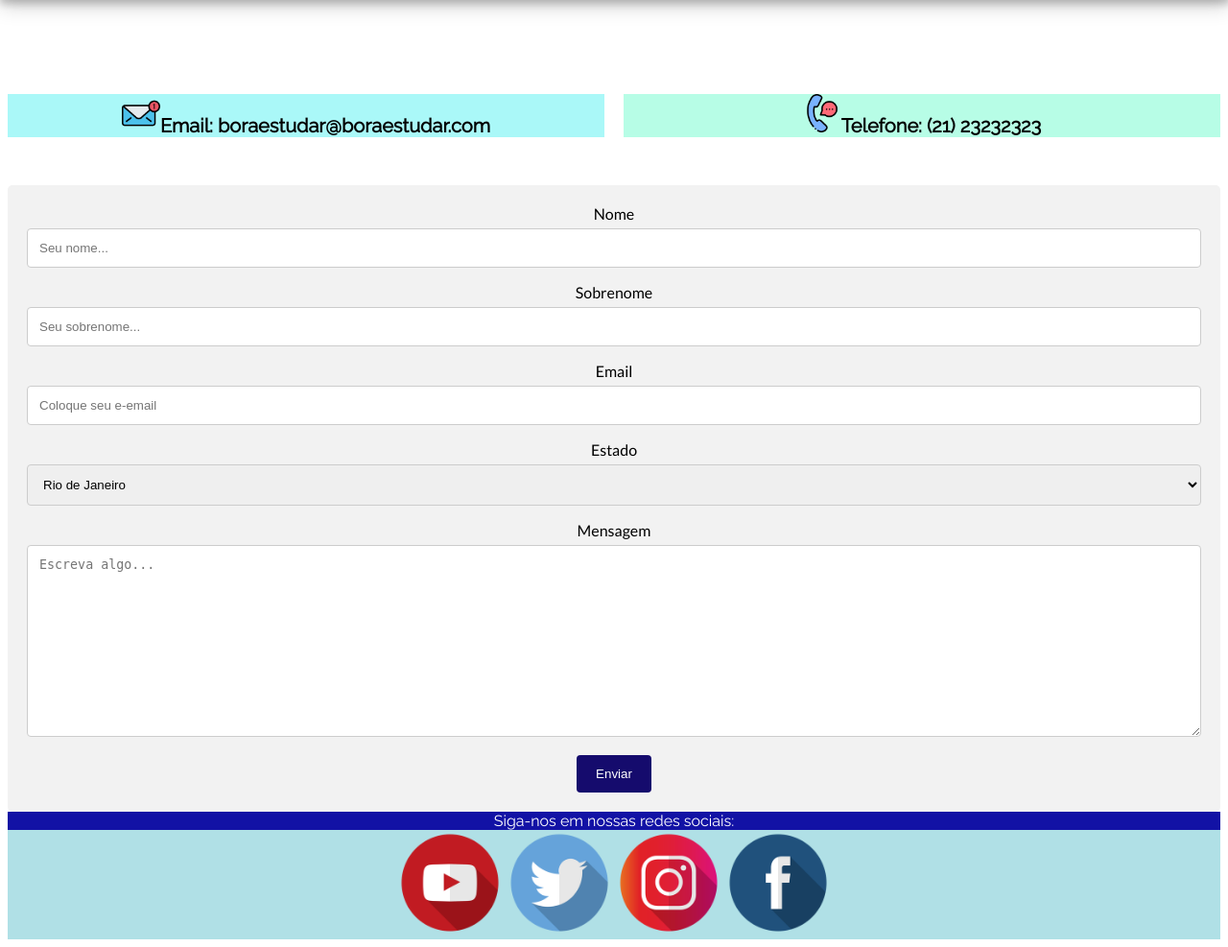
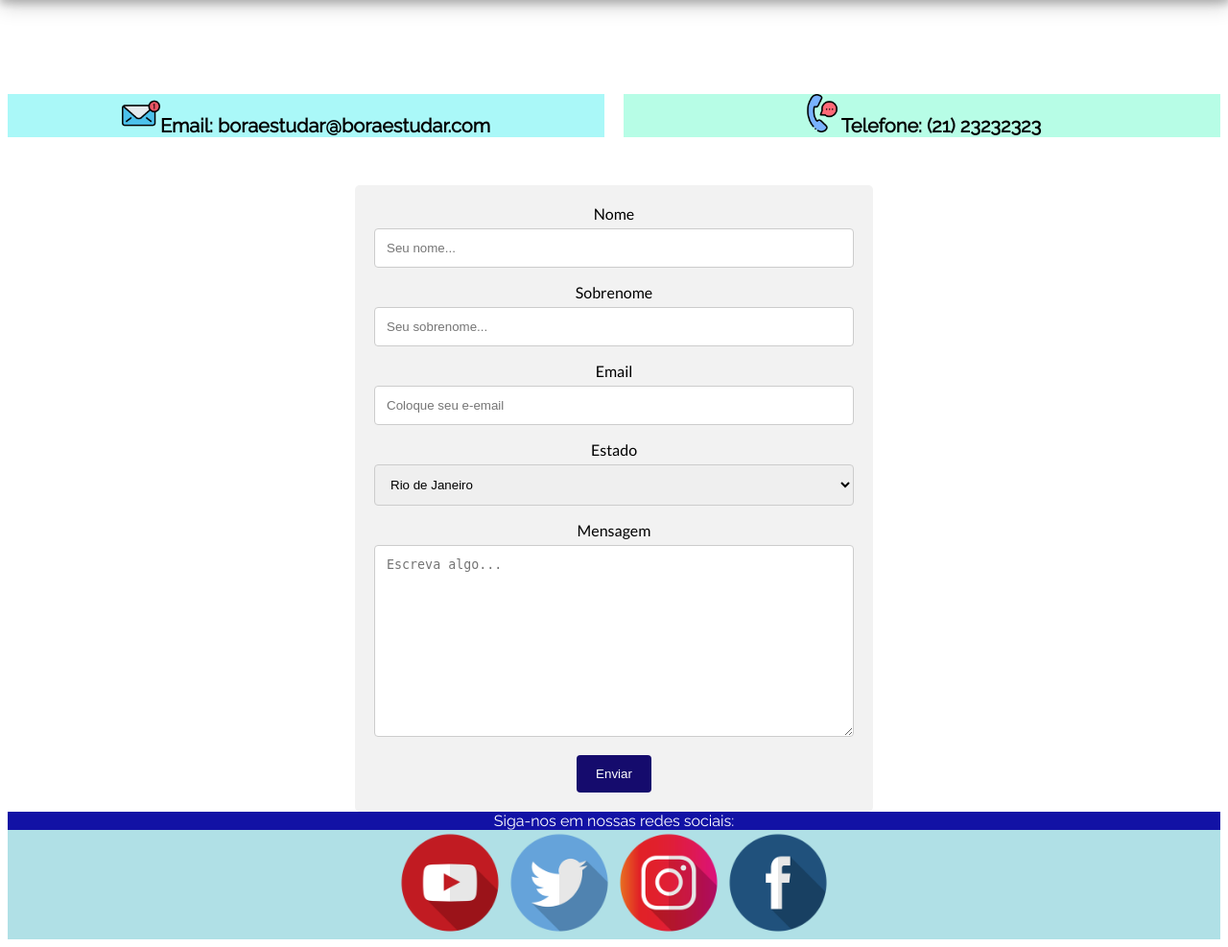
Before and after one commit to luc0liv/Projeto_DoaTech, a PHP site: page /faleconosco.html in a window 1280 px wide. Shown: the part 102-1089 px from the top of the page at 96% size. Run offline with PHP 8.4, Linux system fonts and the light colour scheme.

Commit message:
formulario centralizado

```diff
--- a/assets/style/faleConosco.css
+++ b/assets/style/faleConosco.css
@@ -38,6 +38,7 @@ textarea {
     margin-top: 6px;
     margin-bottom: 16px;
     resize: vertical;
+
 }
 
 input[type=submit] {
@@ -54,8 +55,13 @@ input[type=submit]:hover {
 }
 
 .mensagemContato {
-     border-radius: 5px;
+    display: block;
+    border-radius: 5px;
     background-color: #f2f2f2;
+    width:500px;
     padding: 20px;
     font-family: "Lato";
+    margin: auto;
+    align-items: center;
+
 }
```
